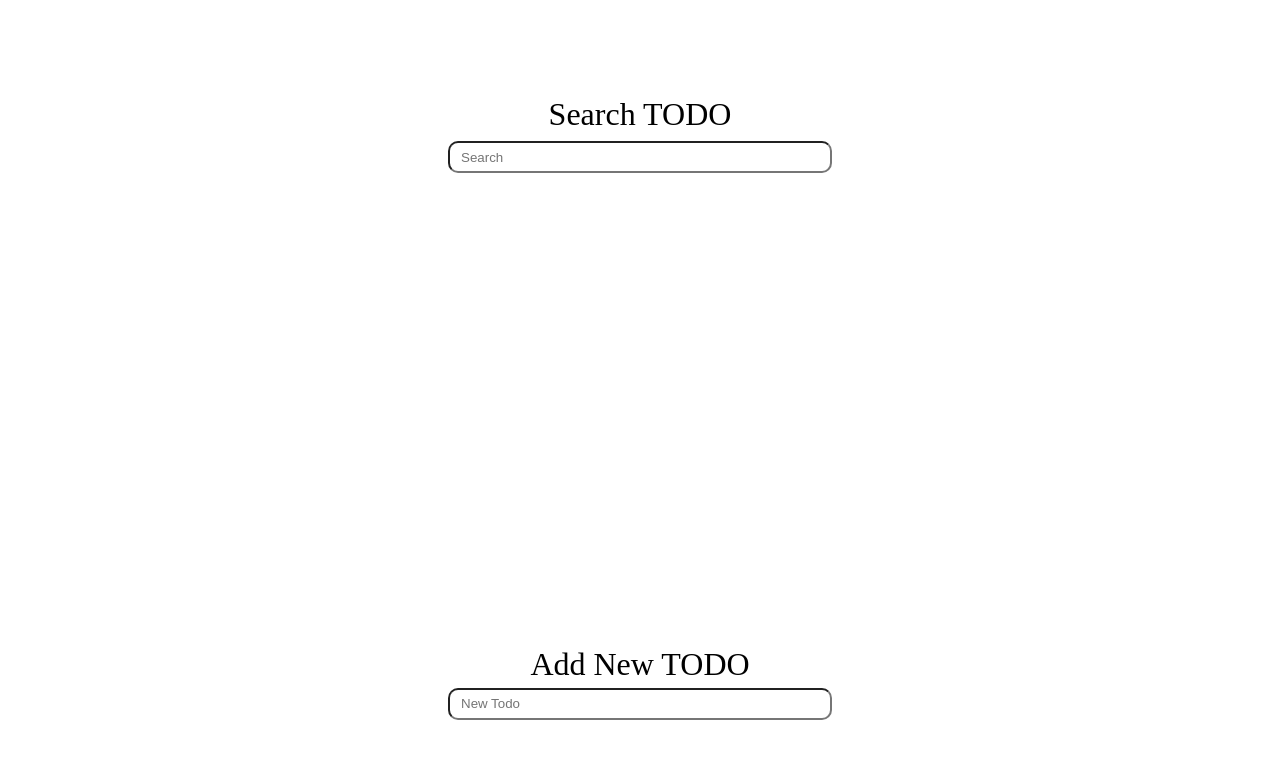
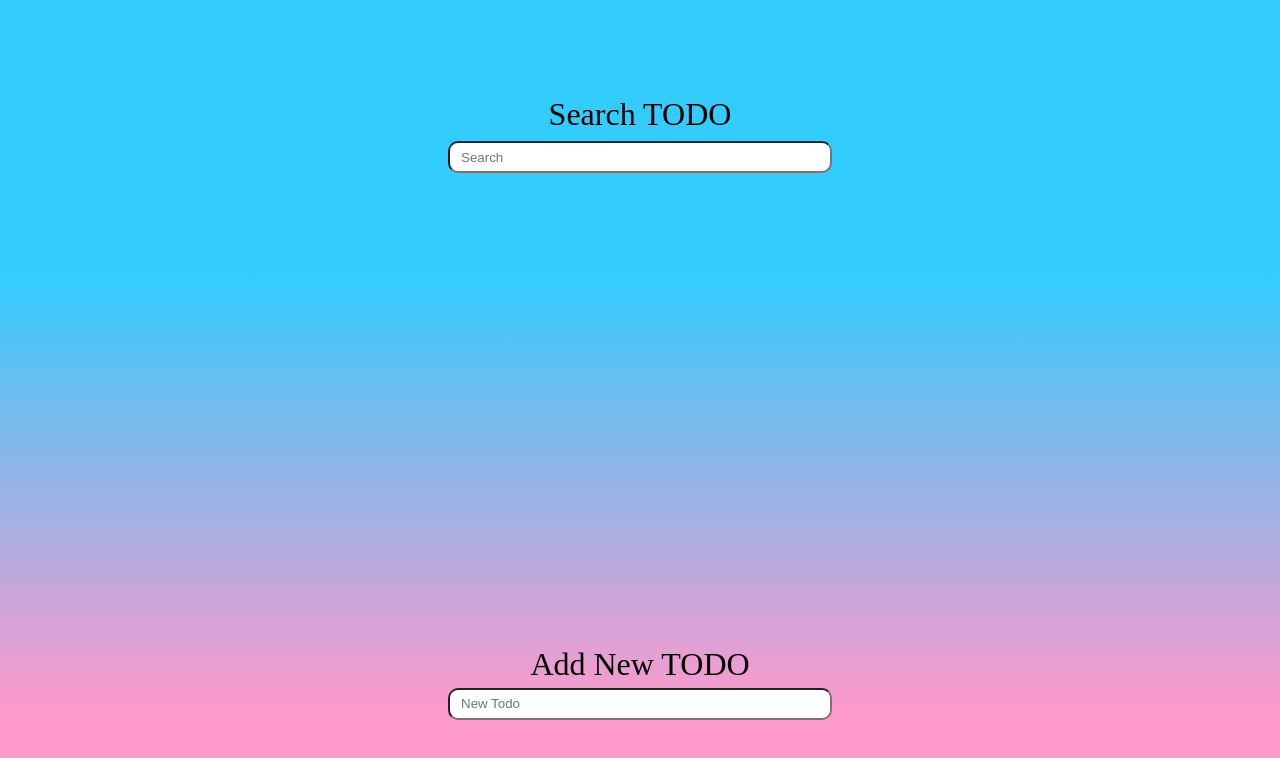
Before and after one commit to aseelkp/TODO, a plain HTML site: page index.html in a window 1280 px wide. Drawn offline with Linux system fonts and the light colour scheme.

Commit message:
update UI

```diff
--- a/style.css
+++ b/style.css
@@ -6,7 +6,7 @@
 .container{
     width: 100vw;
     height: 100vh;
-    background: rgba(rgb(0, 221, 255), rgb(204, 199, 113), rgb(124, 6, 139), .3);
+    background: linear-gradient(to bottom, #33ccff 34%, #ff99cc 89%);
     display: flex;
     align-items: center;
     justify-content: center;
```
